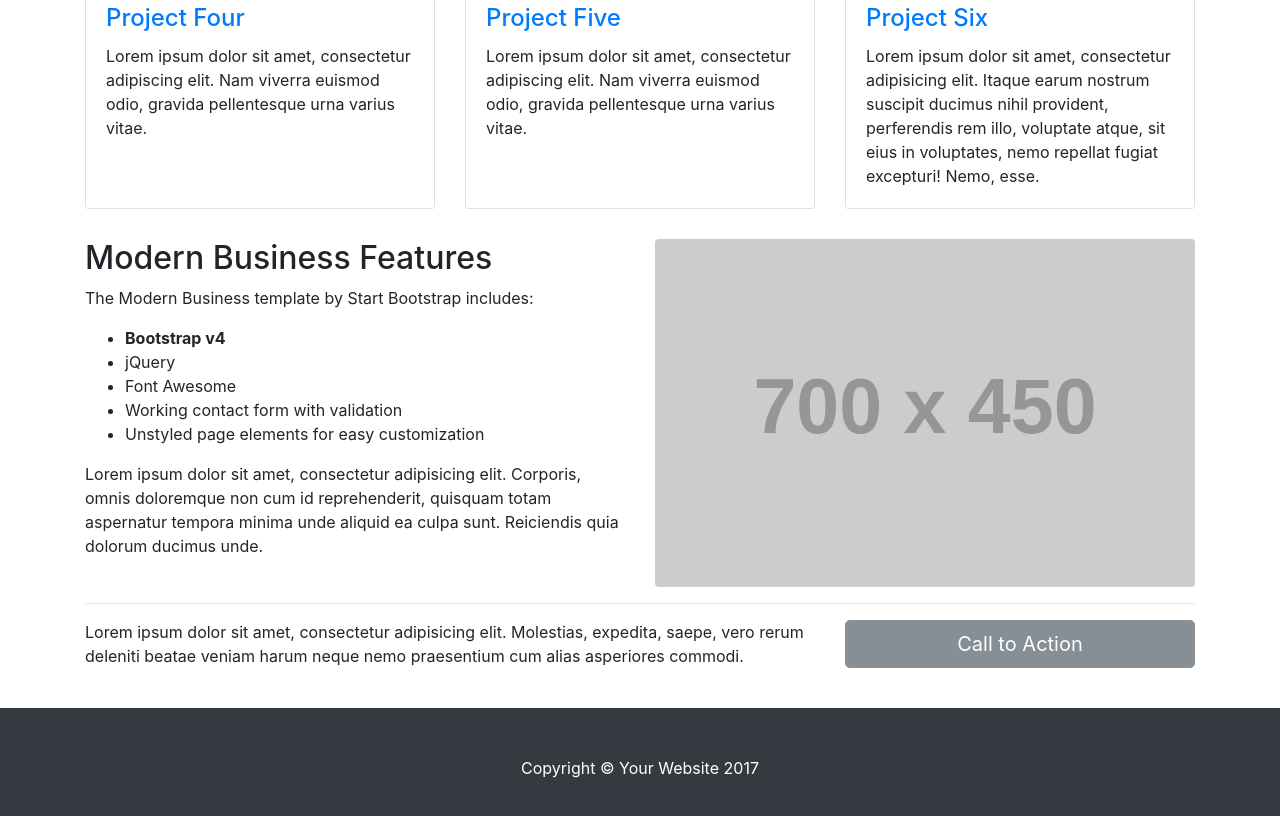
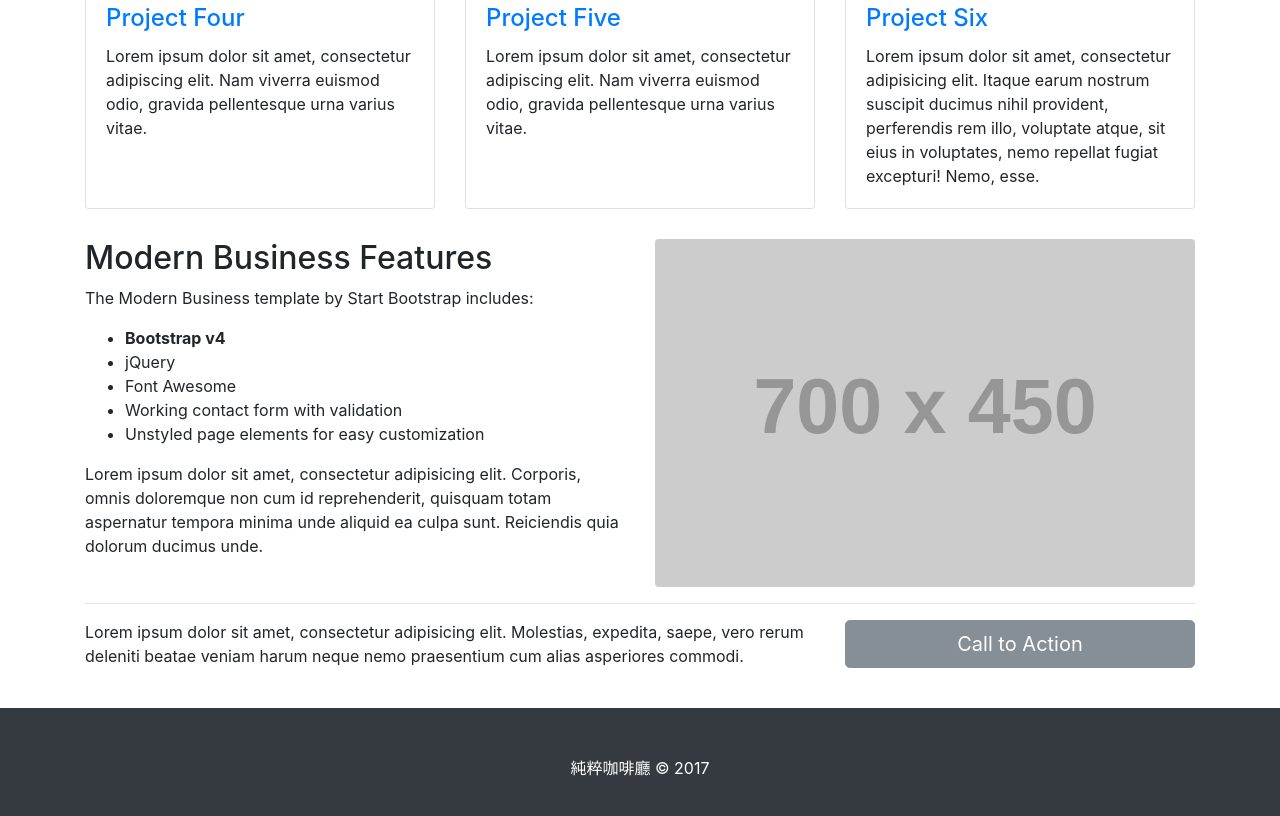
Before and after one commit to xuiteblog/test, a website: page index.html in a window 1280 px wide. Shown: the part 1741-2557 px from the top of the page. Drawn offline with Linux system fonts and the light colour scheme; placeholder pictures from the web are drawn by us.

Commit message:
修改footer

```diff
--- a/index.html
+++ b/index.html
@@ -274,7 +274,7 @@
     <!-- Footer -->
     <footer class="py-5 bg-dark">
       <div class="container">
-        <p class="m-0 text-center text-white">Copyright &copy; Your Website 2017</p>
+        <p class="m-0 text-center text-white">純粹咖啡廳 &copy; 2017</p>
       </div>
       <!-- /.container -->
     </footer>
```
